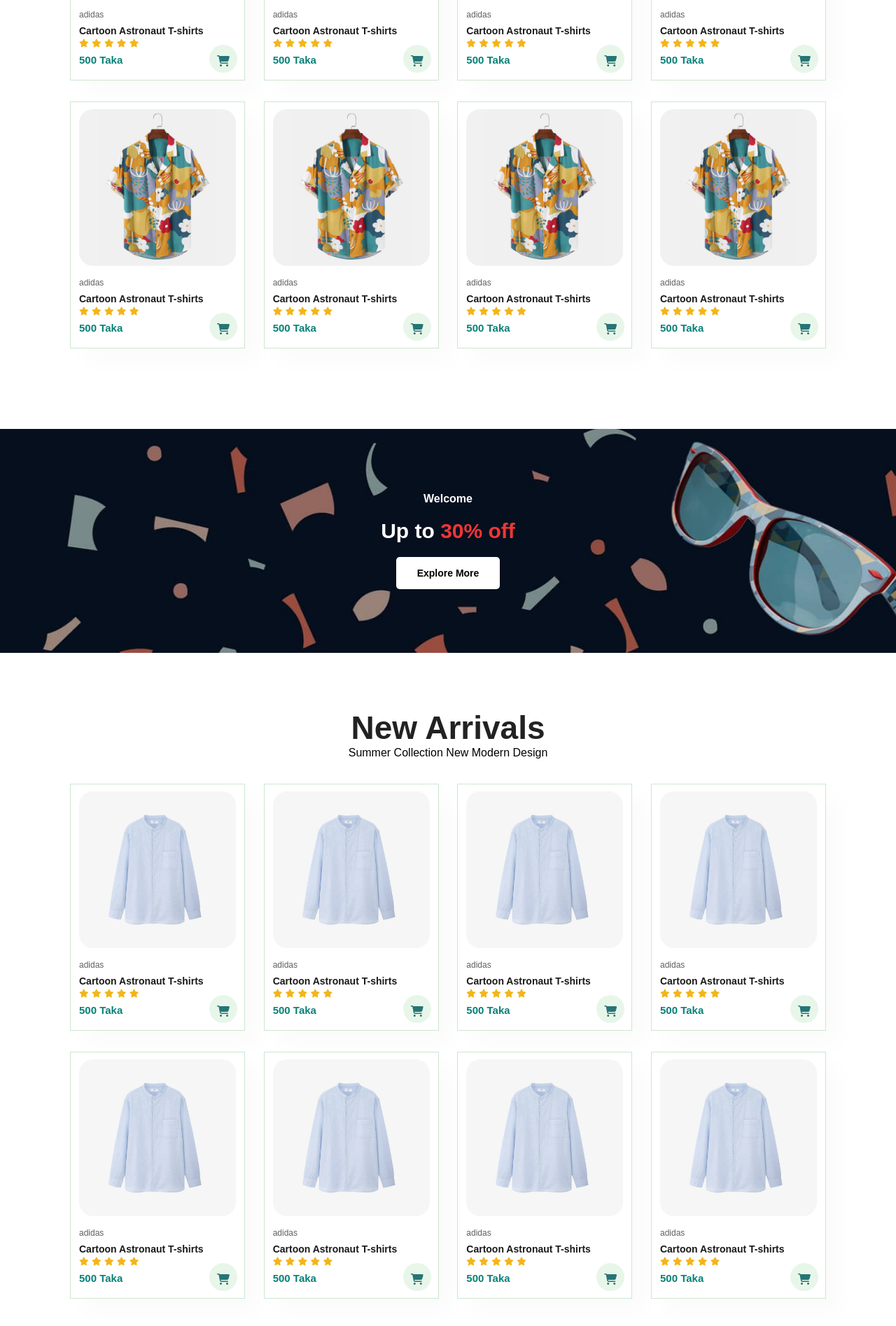
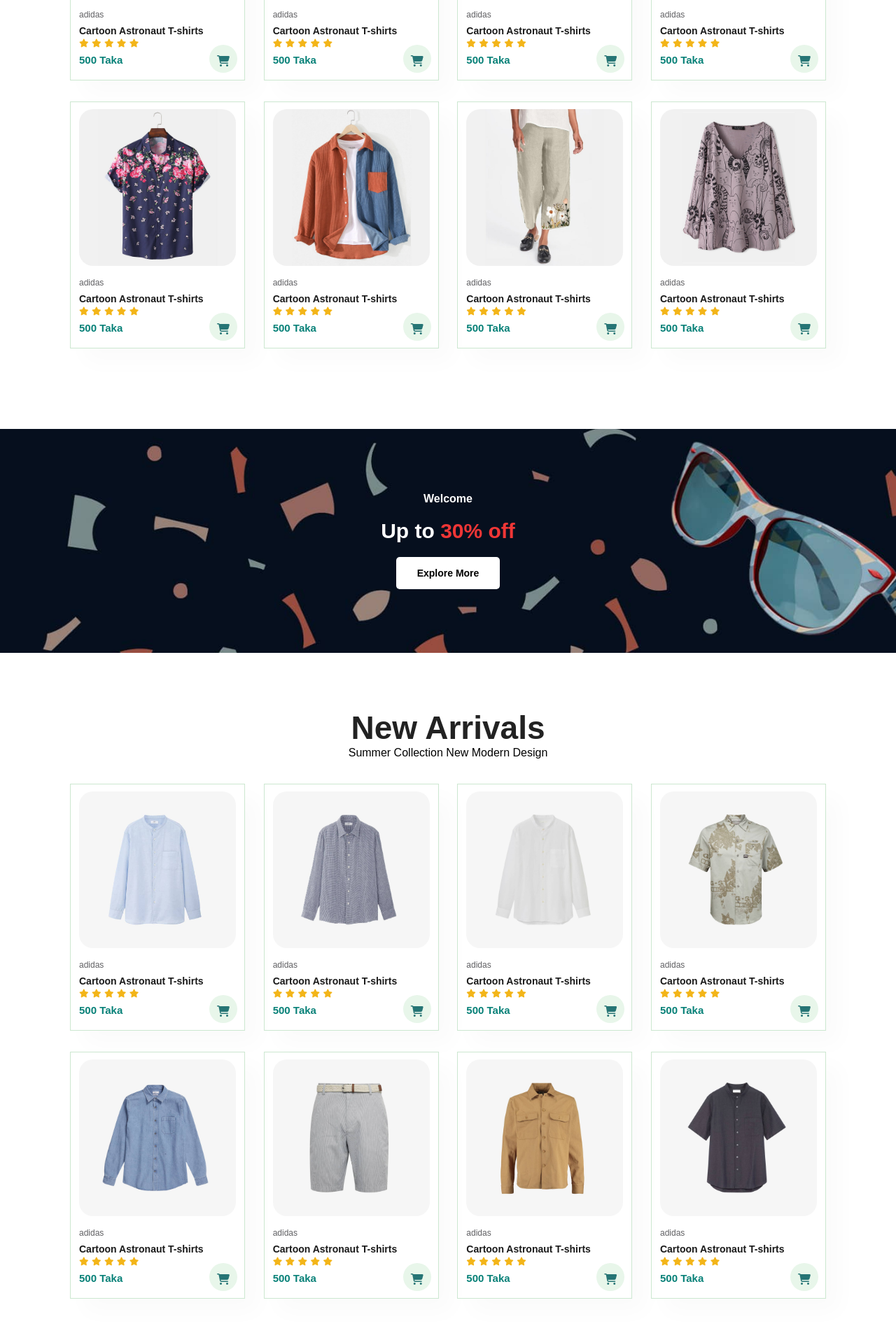
Before and after one commit to SB-Sagor/ecommerce-certainmen, a plain HTML site: page index.html in a window 1280 px wide. Shown: the part 1179-3074 px from the top of the page at 70% size. Drawn offline with Linux system fonts and the light colour scheme.

Commit message:
Update index.html

```diff
--- a/index.html
+++ b/index.html
@@ -99,7 +99,7 @@
         </div>
 
         <div class="pro">
-          <img src="img/products/f1.jpg" alt="Cartoon Astronaut T-shirts" />
+          <img src="img/products/f2.jpg" alt="Cartoon Astronaut T-shirts" />
           <div class="des">
             <span>adidas</span>
             <h5>Cartoon Astronaut T-shirts</h5>
@@ -115,7 +115,7 @@
           <a href="#"><i class="fa-solid fa-cart-shopping"></i></a>
         </div>
         <div class="pro">
-          <img src="img/products/f1.jpg" alt="Cartoon Astronaut T-shirts" />
+          <img src="img/products/f3.jpg" alt="Cartoon Astronaut T-shirts" />
           <div class="des">
             <span>adidas</span>
             <h5>Cartoon Astronaut T-shirts</h5>
@@ -131,7 +131,7 @@
           <a href="#"><i class="fa-solid fa-cart-shopping"></i></a>
         </div>
         <div class="pro">
-          <img src="img/products/f1.jpg" alt="Cartoon Astronaut T-shirts" />
+          <img src="img/products/f4.jpg" alt="Cartoon Astronaut T-shirts" />
           <div class="des">
             <span>adidas</span>
             <h5>Cartoon Astronaut T-shirts</h5>
@@ -147,7 +147,7 @@
           <a href="#"><i class="fa-solid fa-cart-shopping"></i></a>
         </div>
         <div class="pro">
-          <img src="img/products/f1.jpg" alt="Cartoon Astronaut T-shirts" />
+          <img src="img/products/f5.jpg" alt="Cartoon Astronaut T-shirts" />
           <div class="des">
             <span>adidas</span>
             <h5>Cartoon Astronaut T-shirts</h5>
@@ -163,7 +163,7 @@
           <a href="#"><i class="fa-solid fa-cart-shopping"></i></a>
         </div>
         <div class="pro">
-          <img src="img/products/f1.jpg" alt="Cartoon Astronaut T-shirts" />
+          <img src="img/products/f6.jpg" alt="Cartoon Astronaut T-shirts" />
           <div class="des">
             <span>adidas</span>
             <h5>Cartoon Astronaut T-shirts</h5>
@@ -179,7 +179,7 @@
           <a href="#"><i class="fa-solid fa-cart-shopping"></i></a>
         </div>
         <div class="pro">
-          <img src="img/products/f1.jpg" alt="Cartoon Astronaut T-shirts" />
+          <img src="img/products/f7.jpg" alt="Cartoon Astronaut T-shirts" />
           <div class="des">
             <span>adidas</span>
             <h5>Cartoon Astronaut T-shirts</h5>
@@ -195,7 +195,7 @@
           <a href="#"><i class="fa-solid fa-cart-shopping"></i></a>
         </div>
         <div class="pro">
-          <img src="img/products/f1.jpg" alt="Cartoon Astronaut T-shirts" />
+          <img src="img/products/f8.jpg" alt="Cartoon Astronaut T-shirts" />
           <div class="des">
             <span>adidas</span>
             <h5>Cartoon Astronaut T-shirts</h5>
@@ -241,7 +241,7 @@
         </div>
 
         <div class="pro">
-          <img src="img/products/n1.jpg" alt="Cartoon Astronaut T-shirts" />
+          <img src="img/products/n2.jpg" alt="Cartoon Astronaut T-shirts" />
           <div class="des">
             <span>adidas</span>
             <h5>Cartoon Astronaut T-shirts</h5>
@@ -257,7 +257,7 @@
           <a href="#"><i class="fa-solid fa-cart-shopping"></i></a>
         </div>
         <div class="pro">
-          <img src="img/products/n1.jpg" alt="Cartoon Astronaut T-shirts" />
+          <img src="img/products/n3.jpg" alt="Cartoon Astronaut T-shirts" />
           <div class="des">
             <span>adidas</span>
             <h5>Cartoon Astronaut T-shirts</h5>
@@ -273,7 +273,7 @@
           <a href="#"><i class="fa-solid fa-cart-shopping"></i></a>
         </div>
         <div class="pro">
-          <img src="img/products/n1.jpg" alt="Cartoon Astronaut T-shirts" />
+          <img src="img/products/n4.jpg" alt="Cartoon Astronaut T-shirts" />
           <div class="des">
             <span>adidas</span>
             <h5>Cartoon Astronaut T-shirts</h5>
@@ -289,7 +289,7 @@
           <a href="#"><i class="fa-solid fa-cart-shopping"></i></a>
         </div>
         <div class="pro">
-          <img src="img/products/n1.jpg" alt="Cartoon Astronaut T-shirts" />
+          <img src="img/products/n5.jpg" alt="Cartoon Astronaut T-shirts" />
           <div class="des">
             <span>adidas</span>
             <h5>Cartoon Astronaut T-shirts</h5>
@@ -305,7 +305,7 @@
           <a href="#"><i class="fa-solid fa-cart-shopping"></i></a>
         </div>
         <div class="pro">
-          <img src="img/products/n1.jpg" alt="Cartoon Astronaut T-shirts" />
+          <img src="img/products/n6.jpg" alt="Cartoon Astronaut T-shirts" />
           <div class="des">
             <span>adidas</span>
             <h5>Cartoon Astronaut T-shirts</h5>
@@ -321,7 +321,7 @@
           <a href="#"><i class="fa-solid fa-cart-shopping"></i></a>
         </div>
         <div class="pro">
-          <img src="img/products/n1.jpg" alt="Cartoon Astronaut T-shirts" />
+          <img src="img/products/n7.jpg" alt="Cartoon Astronaut T-shirts" />
           <div class="des">
             <span>adidas</span>
             <h5>Cartoon Astronaut T-shirts</h5>
@@ -337,7 +337,7 @@
           <a href="#"><i class="fa-solid fa-cart-shopping"></i></a>
         </div>
         <div class="pro">
-          <img src="img/products/n1.jpg" alt="Cartoon Astronaut T-shirts" />
+          <img src="img/products/n8.jpg" alt="Cartoon Astronaut T-shirts" />
           <div class="des">
             <span>adidas</span>
             <h5>Cartoon Astronaut T-shirts</h5>
```
